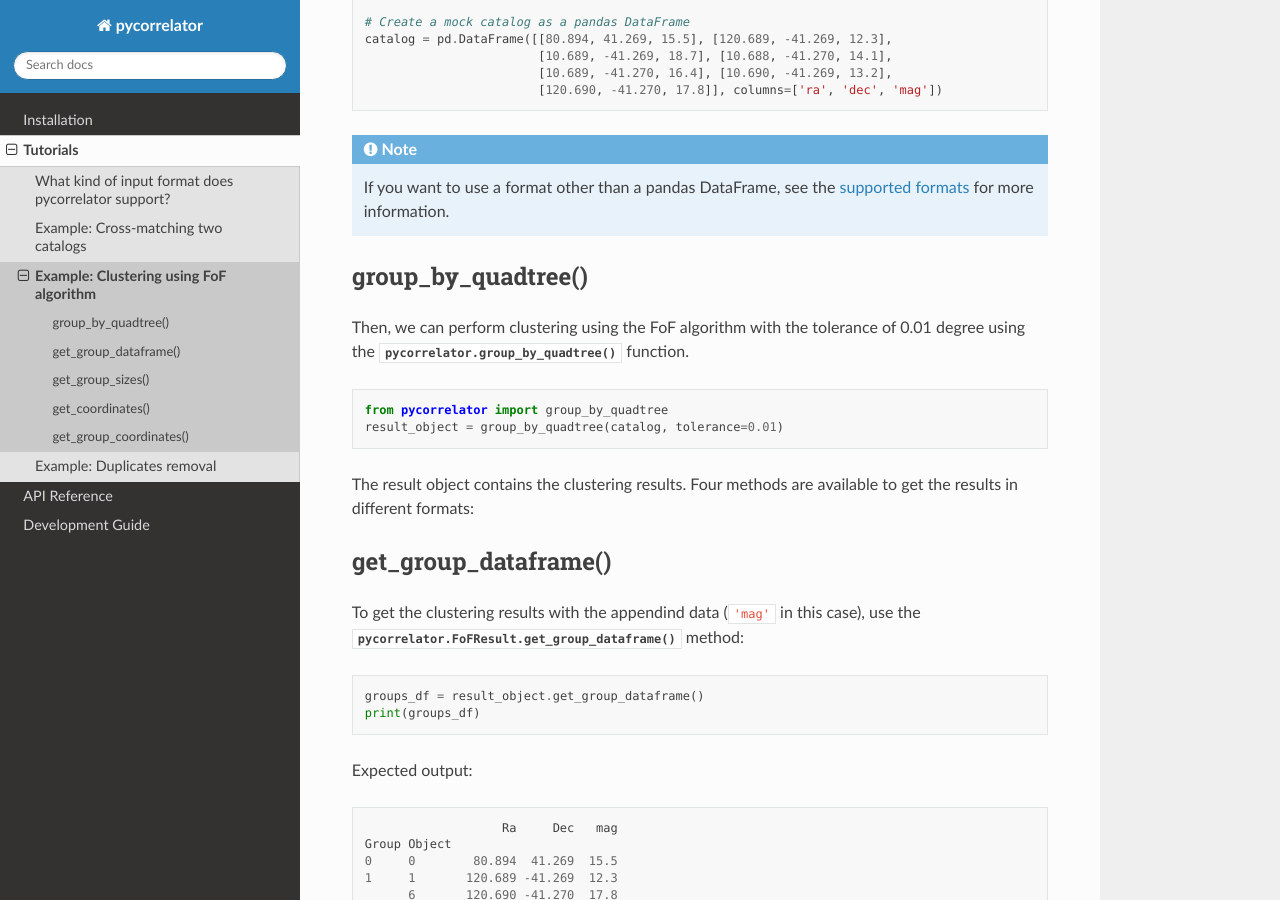
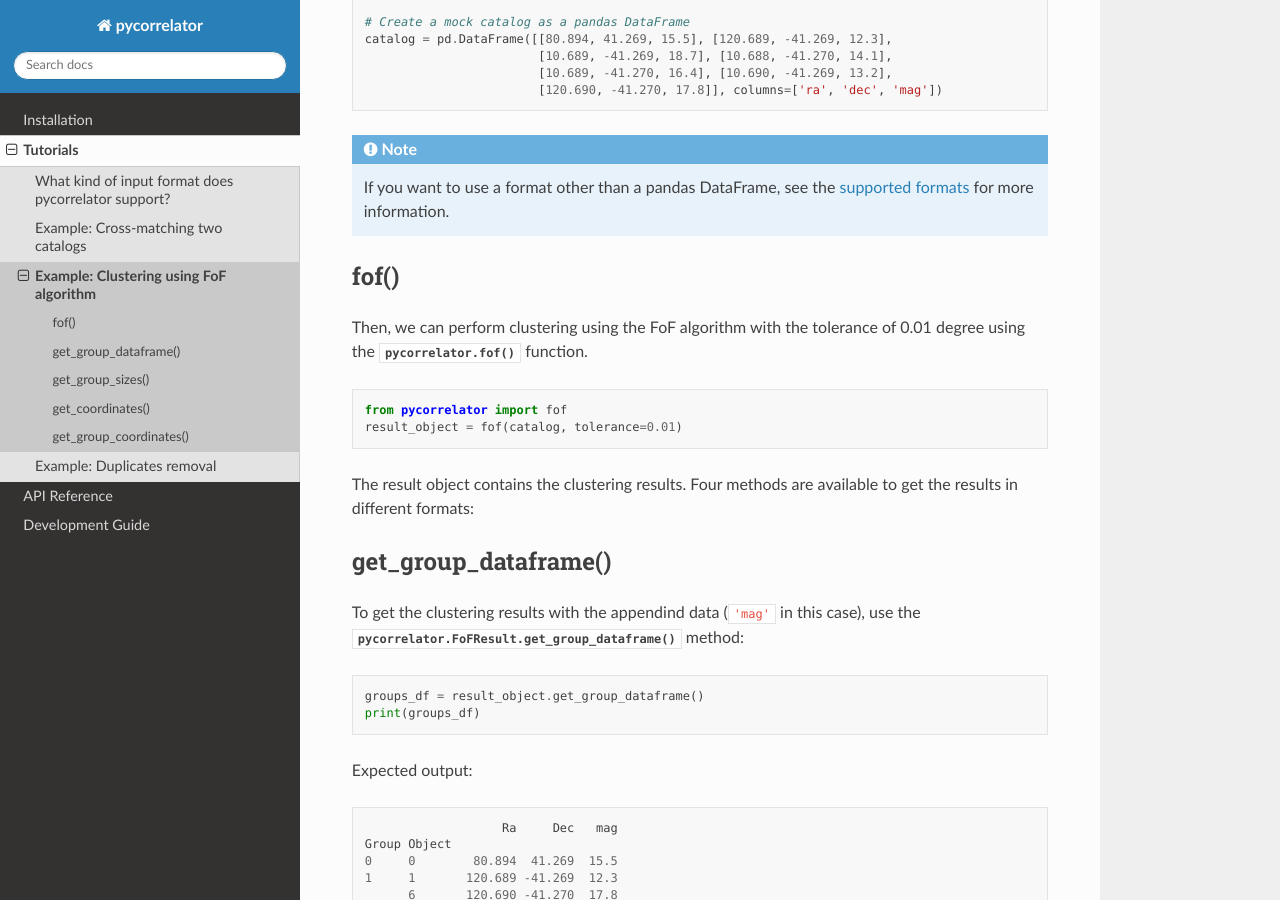
Before and after one commit to technic960183/pycorrelator, a Sphinx documentation site: the page built from docs/source/tutorial/fof.rst, in a window 1280 px wide and 900 px high, scrolled down 336 px. Built offline with Sphinx 7.4.7 and the Read the Docs theme 2.0.0, drawn with Linux system fonts in a browser that asks for light colours.

Commit message:
Rename group_by_quadtree as fof.
group_by_quadtree() is renamed as fof().
The documentation is updated to reflect the changes.
Now, when group_by_quadtree() is called, it will give a FutureWarning.

```diff
--- a/docs/source/index.rst
+++ b/docs/source/index.rst
@@ -21,8 +21,8 @@ Quickstart
    - If you want to perform a cross-matching between two catalogs, use the :ref:`xmatch <xmatch-ref>` function.
      See the :doc:`cross-matching example <tutorial/xmatch>` for how to use it.
    - If you want to cluster the objects in a catalog with the Friends-of-Friends (FoF) algorithm, use
-     the :ref:`group_by_quadtree <fof-ref>` function. See the :doc:`clustering example <tutorial/fof>` for how to use it.
-   - If you want to remove duplicates from a catalog, also using the :ref:`group_by_quadtree <fof-ref>` function.
+     the :ref:`fof <fof-ref>` function. See the :doc:`clustering example <tutorial/fof>` for how to use it.
+   - If you want to remove duplicates from a catalog, also using the :ref:`fof <fof-ref>` function.
      See the :doc:`duplicates removal example <tutorial/duplicates_removal>` for how to do it.
 
 
--- a/docs/source/ref/index.rst
+++ b/docs/source/ref/index.rst
@@ -15,7 +15,7 @@ fof functionality
 ------------------------------
 
 .. _fof-ref:
-.. autofunction:: pycorrelator.group_by_quadtree
+.. autofunction:: pycorrelator.fof
 
 .. autoclass:: pycorrelator.FoFResult
    :members:
--- a/docs/source/tutorial/duplicates_removal.rst
+++ b/docs/source/tutorial/duplicates_removal.rst
@@ -3,7 +3,7 @@ Example: Duplicates removal
 
 One common usage of the FoF algorithm is to remove duplicates from a catalog.
 In this example, we will show how to remove duplicates from a catalog using the
-:func:`pycorrelator.group_by_quadtree` function.
+:func:`pycorrelator.fof` function.
 
 First, let's create a mock catalog with duplicates:
 
@@ -28,8 +28,8 @@ Here is how we can do it:
     ranking_col = 'exp_time'
     tolerance = 0.01
 
-    from pycorrelator import group_by_quadtree
-    result_object = group_by_quadtree(catalog, tolerance=tolerance)
+    from pycorrelator import fof
+    result_object = fof(catalog, tolerance=tolerance)
     catalog = result_object.get_group_dataframe()
 
     catalog['dup_num'] = catalog.groupby('Group')['Ra'].transform('size')
--- a/docs/source/tutorial/fof.rst
+++ b/docs/source/tutorial/fof.rst
@@ -20,16 +20,16 @@ First, let's create a mock catalog:
     If you want to use a format other than a pandas DataFrame,
     see the :doc:`supported formats <input_validation>` for more information.
 
-group_by_quadtree()
+fof()
 -------------------
 
 Then, we can perform clustering using the FoF algorithm with the tolerance of 0.01 degree using the
-:func:`pycorrelator.group_by_quadtree` function.
+:func:`pycorrelator.fof` function.
 
 .. code-block:: python
 
-    from pycorrelator import group_by_quadtree
-    result_object = group_by_quadtree(catalog, tolerance=0.01)
+    from pycorrelator import fof
+    result_object = fof(catalog, tolerance=0.01)
 
 The result object contains the clustering results. Four methods are available to get the results in different formats:
 
--- a/pycorrelator/__init__.py
+++ b/pycorrelator/__init__.py
@@ -1,10 +1,10 @@
 from .chunk_generator_grid import GridChunkGenerator, GridChunkConfig
 from .chunk_generator_grid import ChunkGeneratorByGrid, ChunkGeneratorByDenseGrid, ChunkGeneratorBySuperDenseGrid
 from .disjoint_set import DisjointSet
-from .fof import group_by_quadtree
+from .fof import fof, group_by_quadtree
 from .result_fof import FoFResult
 from .result_xmatch import XMatchResult
 from .utilities_spherical import *
 from .xmatch import xmatch
 
-__all__ = ['group_by_quadtree', 'xmatch']
+__all__ = ['fof', 'group_by_quadtree', 'xmatch']
```
Also changed, not shown: 2 other files.
